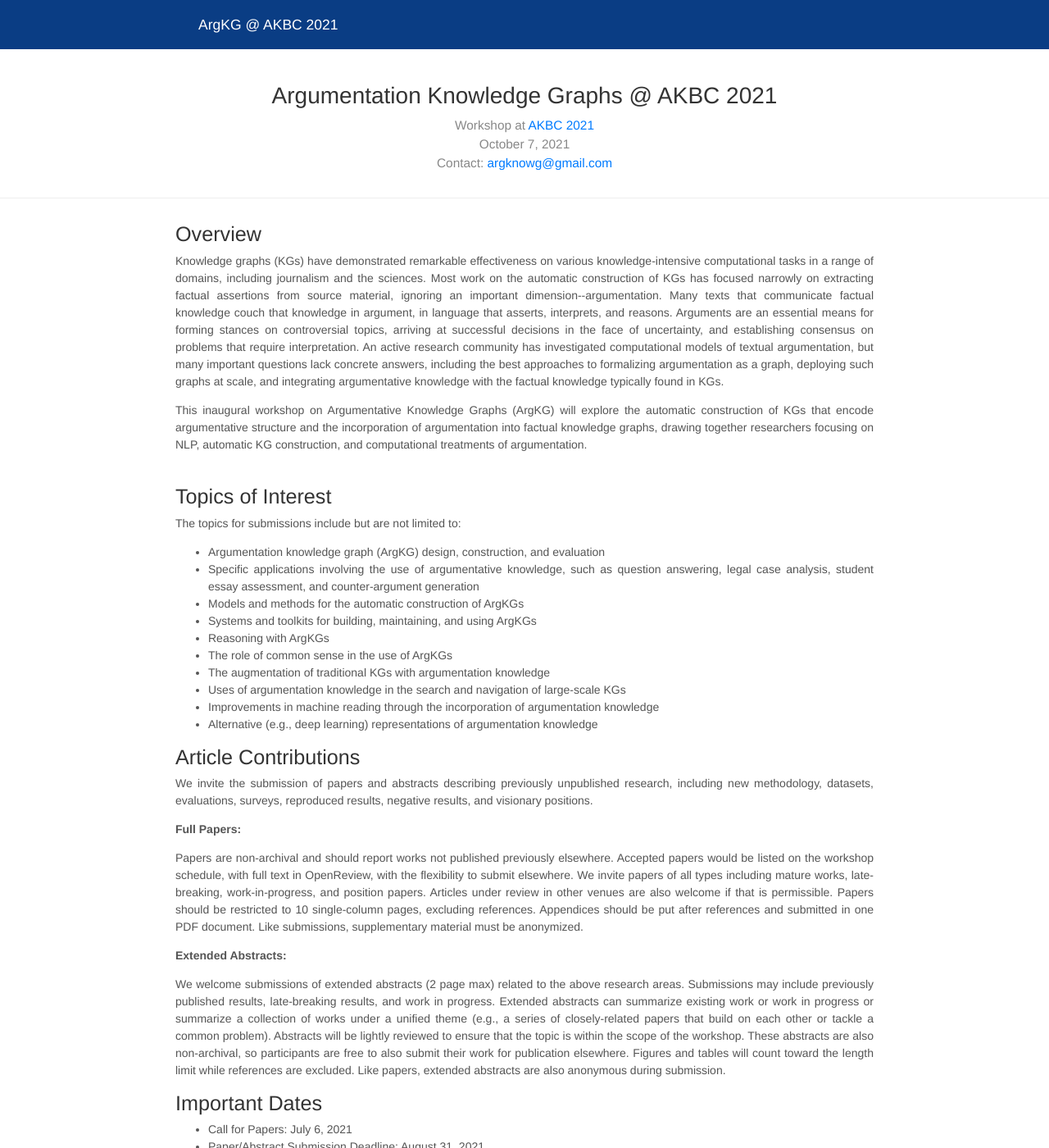
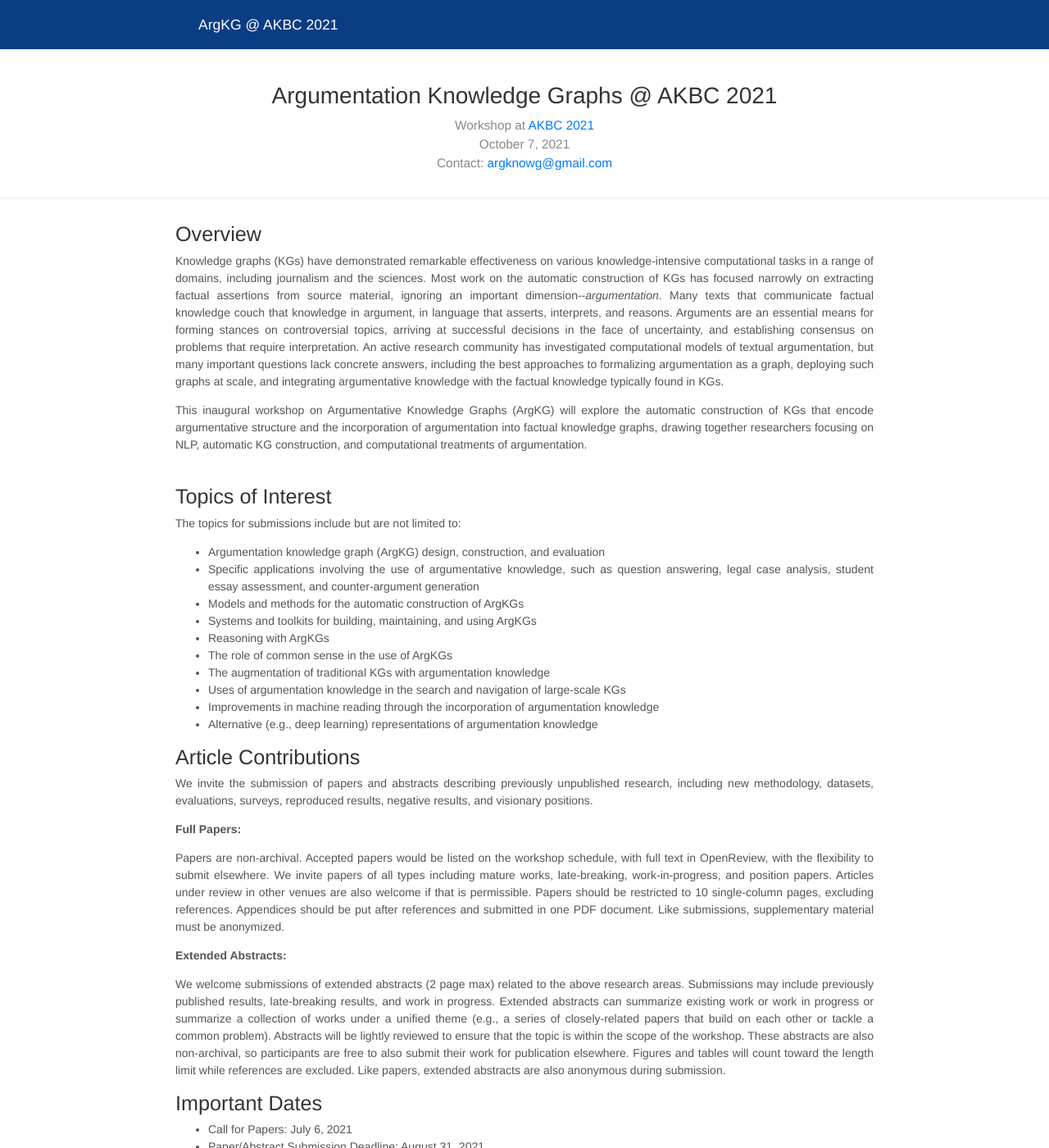
Before and after one commit to ArgKG/2021, a Jekyll site: the page built from index.md, in a window 1280 px wide and 1400 px high. Shown: the whole window at 82% size. Built offline with Jekyll 4.4.1, drawn with Linux system fonts in a browser that asks for light colours; nearby versions of some CDN libraries.

Commit message:
Update index.md

```diff
--- a/index.md
+++ b/index.md
@@ -7,7 +7,7 @@ collection: pages_2019
 
 ## Overview
 
-<p> Knowledge graphs (KGs) have demonstrated remarkable effectiveness on various knowledge-intensive computational tasks in a range of domains, including journalism and the sciences.  Most work on the automatic construction of KGs has focused narrowly on extracting factual assertions from source material, ignoring an important dimension--argumentation.  Many texts that communicate factual knowledge couch that knowledge in argument, in language that asserts, interprets, and reasons.  Arguments are an essential means for forming stances on controversial topics, arriving at successful decisions in the face of uncertainty, and establishing consensus on problems that require interpretation.  An active research community has investigated computational models of textual argumentation, but many important questions lack concrete answers, including the best approaches to formalizing argumentation as a graph, deploying such graphs at scale, and integrating argumentative knowledge with the factual knowledge typically found in KGs.</p>
+<p> Knowledge graphs (KGs) have demonstrated remarkable effectiveness on various knowledge-intensive computational tasks in a range of domains, including journalism and the sciences.  Most work on the automatic construction of KGs has focused narrowly on extracting factual assertions from source material, ignoring an important dimension--<i>argumentation</i>.  Many texts that communicate factual knowledge couch that knowledge in argument, in language that asserts, interprets, and reasons.  Arguments are an essential means for forming stances on controversial topics, arriving at successful decisions in the face of uncertainty, and establishing consensus on problems that require interpretation.  An active research community has investigated computational models of textual argumentation, but many important questions lack concrete answers, including the best approaches to formalizing argumentation as a graph, deploying such graphs at scale, and integrating argumentative knowledge with the factual knowledge typically found in KGs.</p>
 
 <p style="margin-bottom:1cm;"> This inaugural workshop on Argumentative Knowledge Graphs (ArgKG) will explore the automatic construction of KGs that encode argumentative structure and the incorporation of argumentation into factual knowledge graphs, drawing together researchers focusing on NLP, automatic KG construction, and computational treatments of argumentation. </p>
 
@@ -34,7 +34,7 @@ We invite the submission of papers and abstracts describing previously unpublish
 
 <b>Full Papers:</b>
 
-Papers are non-archival and should report works not published previously elsewhere. Accepted papers would be listed on the workshop schedule, with full text in OpenReview, with the flexibility to submit elsewhere. We invite papers of all types including mature works, late-breaking, work-in-progress, and position papers. Articles under review in other venues are also welcome if that is permissible. Papers should be restricted to 10 single-column pages, excluding references. Appendices should be put after references and submitted in one PDF document. Like submissions, supplementary material must be anonymized.
+Papers are non-archival. Accepted papers would be listed on the workshop schedule, with full text in OpenReview, with the flexibility to submit elsewhere. We invite papers of all types including mature works, late-breaking, work-in-progress, and position papers. Articles under review in other venues are also welcome if that is permissible. Papers should be restricted to 10 single-column pages, excluding references. Appendices should be put after references and submitted in one PDF document. Like submissions, supplementary material must be anonymized.
 
 <b>Extended Abstracts:</b>
 
```
